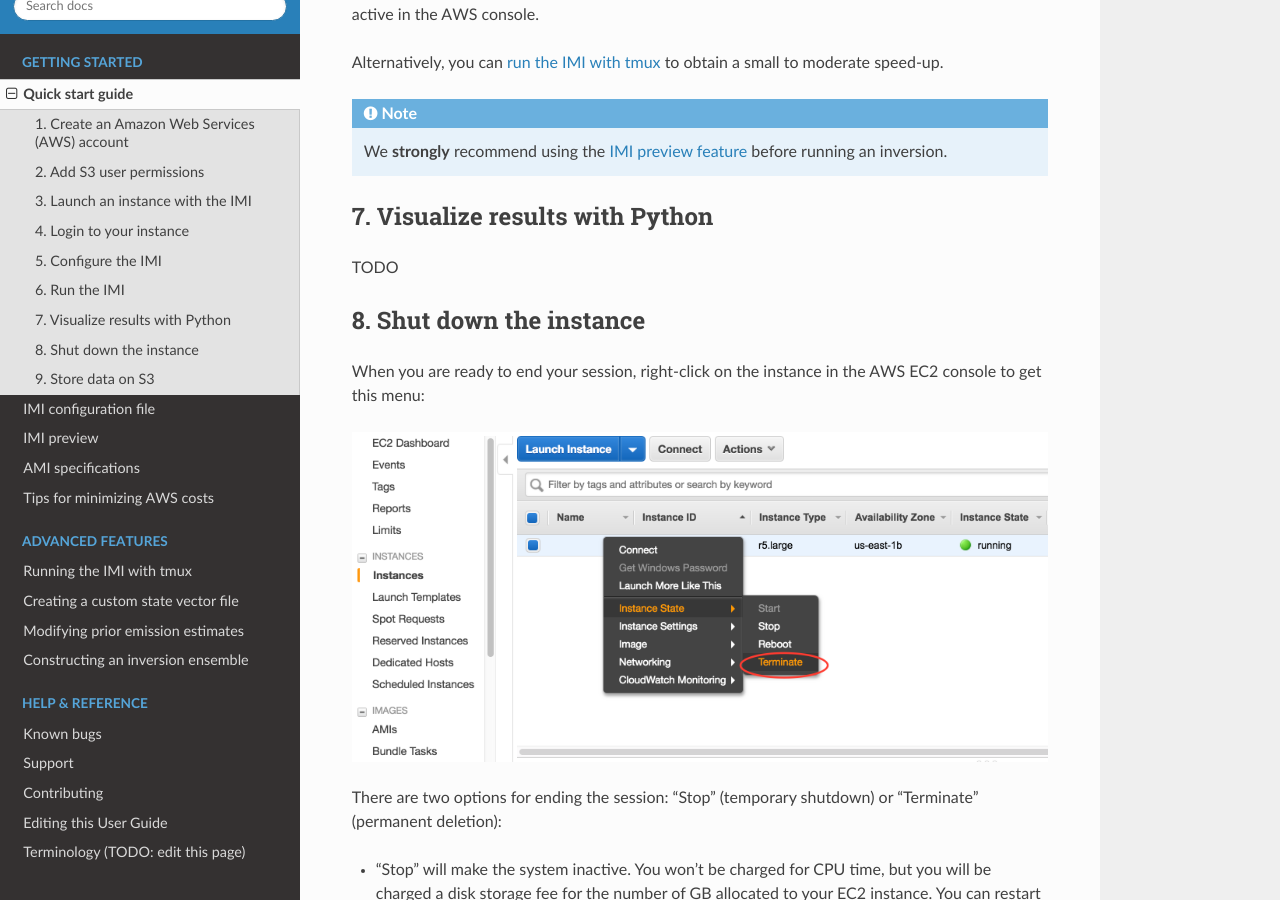
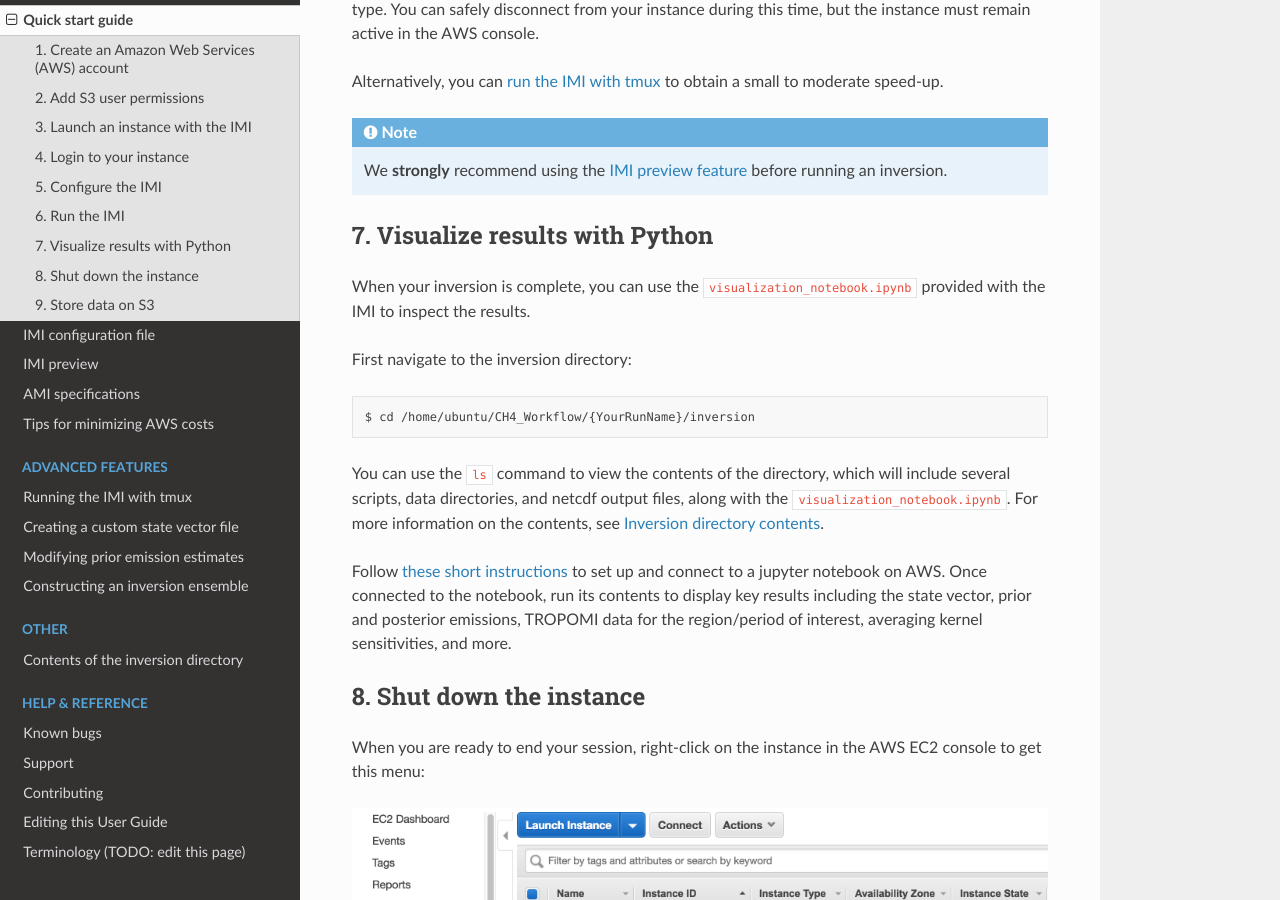
Before and after one commit to geoschem/integrated_methane_inversion, a Sphinx documentation site: the page built from docs/source/getting-started/quick-start.rst, in a window 1280 px wide and 900 px high, scrolled down 6623 px. Built offline with Sphinx 7.4.7 and the Read the Docs theme 2.0.0, drawn with Linux system fonts in a browser that asks for light colours.

Commit message:
fill in visualization section of quick-start guide, and add inversion-directory-contents page

```diff
--- a/docs/source/getting-started/quick-start.rst
+++ b/docs/source/getting-started/quick-start.rst
@@ -168,7 +168,7 @@
 
 6. Run the IMI
 --------------
-After editing the configuration file, you can run the IMI by executing the following command:
+After editing the configuration file, you can run the IMI by executing the following command::
 
   $ sbatch run_ch4_inversion.sh
 
@@ -183,7 +183,19 @@
 7. Visualize results with Python
 --------------------------------
 
-TODO
+When your inversion is complete, you can use the ``visualization_notebook.ipynb`` provided with the IMI to inspect the results.
+
+First navigate to the inversion directory::
+
+  $ cd /home/ubuntu/CH4_Workflow/{YourRunName}/inversion
+
+You can use the ``ls`` command to view the contents of the directory, which will include several scripts, data directories,
+and netcdf output files, along with the ``visualization_notebook.ipynb``. For more information on the contents,
+see :doc:`Inversion directory contents <../other/inversion-directory-contents>`.
+
+Follow `these short instructions <https://docs.aws.amazon.com/dlami/latest/devguide/setup-jupyter.html>`_ to set up and connect to
+a jupyter notebook on AWS. Once connected to the notebook, run its contents to display key results including the state vector,
+prior and posterior emissions, TROPOMI data for the region/period of interest, averaging kernel sensitivities, and more.
 
 
 .. _shutdown-label:
--- a/docs/source/index.rst
+++ b/docs/source/index.rst
@@ -47,6 +47,12 @@
 
 .. toctree::
    :maxdepth: 1
+   :caption: other
+
+   other/inversion-directory-contents.rst
+
+.. toctree::
+   :maxdepth: 1
    :caption: Help & Reference
 
    reference/known-bugs.rst
--- /dev/null
+++ b/docs/source/other/inversion-directory-contents.rst
@@ -0,0 +1,4 @@
+Contents of the inversion directory
+===================================
+
+TODO
```
Also changed, not shown: docs/source/getting-started/minimizing-cost-tips.rst (+5 -4 lines).
